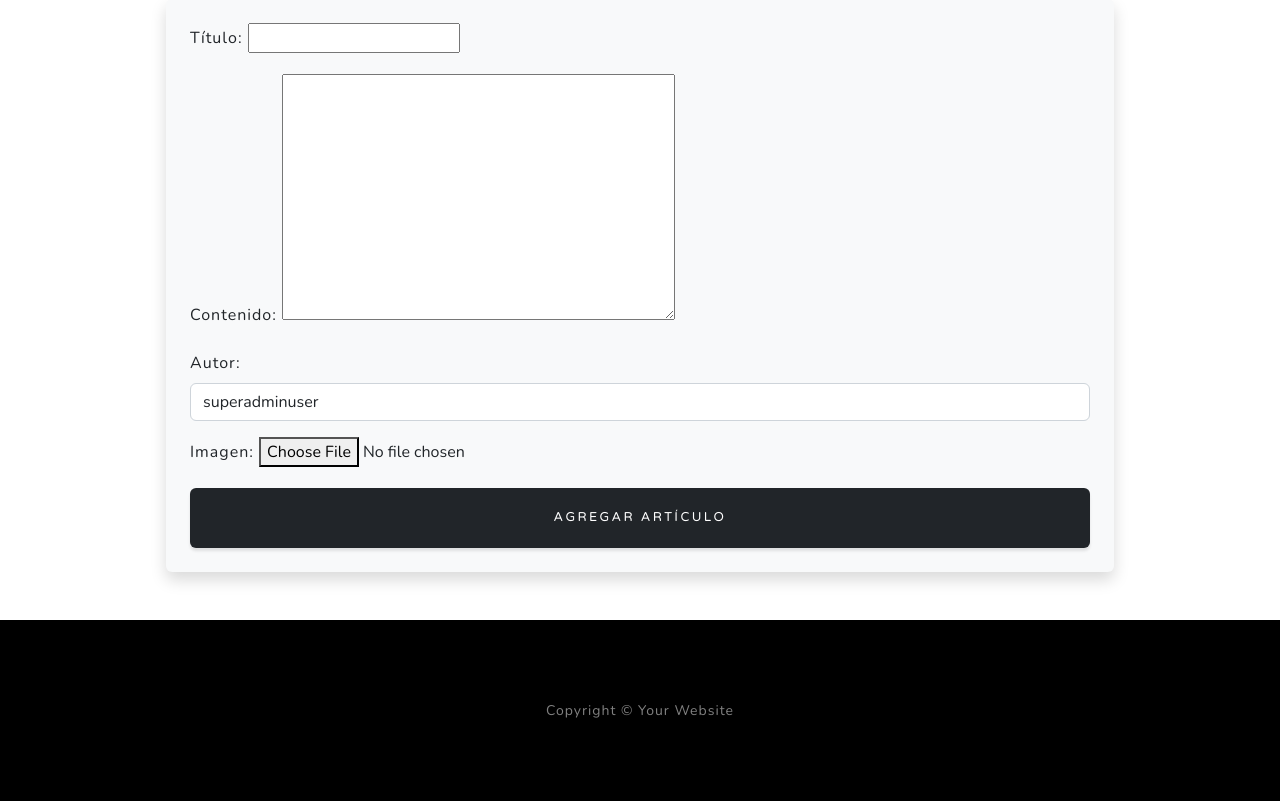
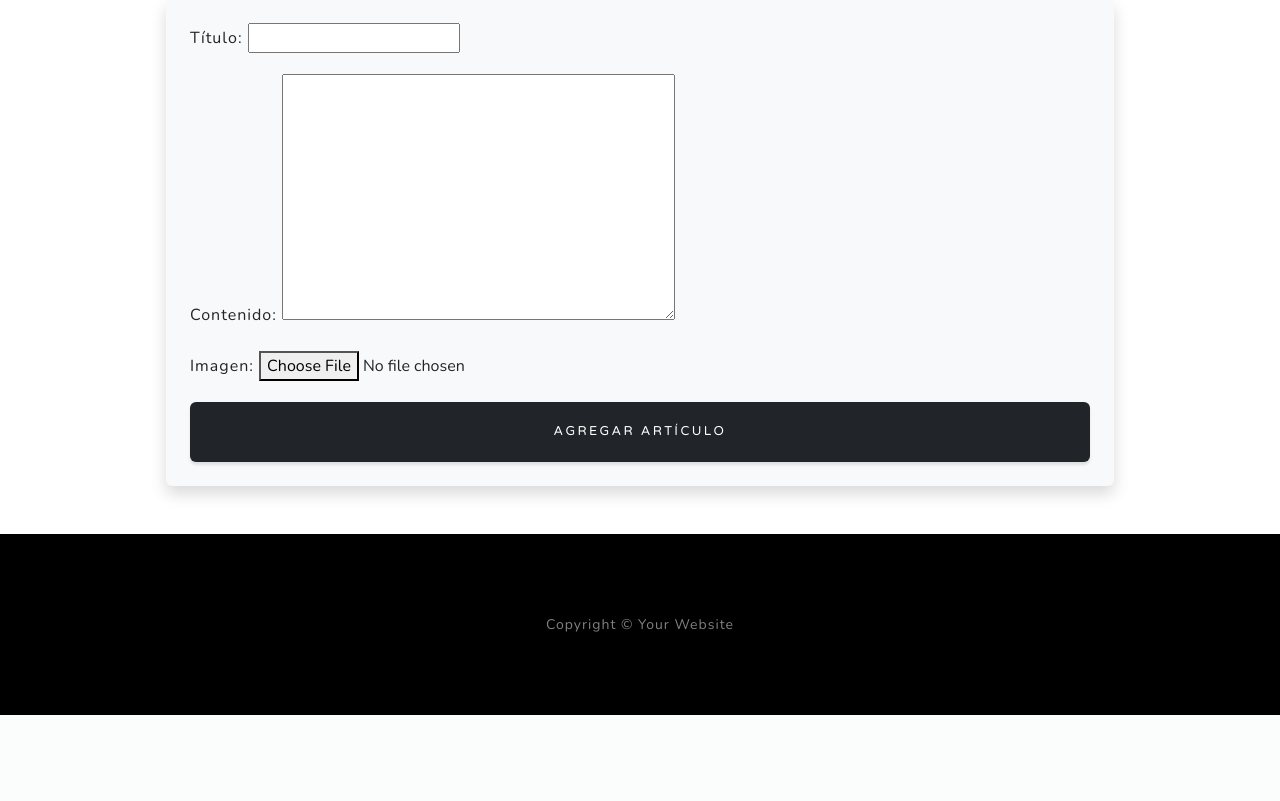
Before and after one commit to GeronimoVP/Engrega-Final-Peregalli, a Django app: page /agregar_articulo/ in a window 1280 px wide. Shown: the part 1375-2176 px from the top of the page. After the commit the page ends 2090 px from the top, so only its background shows below. Run offline with Django 5.2, Linux system fonts and the light colour scheme; a user stored in the database is signed in; some libraries are stand-ins or nearby versions.

Commit message:
se arreglan errores en el codigo

```diff
--- a/AppGero/models.py
+++ b/AppGero/models.py
@@ -17,7 +17,7 @@ class Pregunta(models.Model):
     fecha_creacion = models.DateTimeField(auto_now_add=True)
 
     def __str__(self):
-        return self.titulo
+        return f"{self.titulo} - {self.autor.email}"
 
 class Respuesta(models.Model):
     pregunta = models.ForeignKey(Pregunta, related_name='respuestas', on_delete=models.CASCADE)
@@ -31,11 +31,11 @@ class Respuesta(models.Model):
 class Articulo(models.Model):
     titulo = models.CharField(max_length=200)
     contenido = models.TextField()
-    autor = models.ForeignKey(User, on_delete=models.CASCADE, related_name='articulos_creados')
+    autor = models.ForeignKey(User, on_delete=models.CASCADE)
     imagen = models.ImageField(upload_to='articulos/', null=True, blank=True)
 
     def __str__(self):
-        return self.titulo
+        return f"{self.titulo} - {self.autor.email}"
 
 class Tutorial(models.Model):
     titulo = models.CharField(max_length=200)
--- a/AppGero/templates/appgero/agregar_articulo.html
+++ b/AppGero/templates/appgero/agregar_articulo.html
@@ -19,11 +19,7 @@
                     {{ form.contenido }}
                 </div>
 
-                <div class="mb-3">
-                    <label for="autor" class="form-label">Autor:</label>
-                    <input type="text" id="autor" name="autor" class="form-control" value="{{ user.username }}" readonly>
-                </div>
-
+                <!-- Eliminamos el campo de autor del formulario -->
                 <div class="mb-3">
                     <label for="imagen" class="form-label">Imagen:</label>
                     {{ form.imagen }}
--- a/AppGero/views.py
+++ b/AppGero/views.py
@@ -69,15 +69,18 @@ def agregar_tutorial(request):
 
 @login_required
 def agregar_articulo(request):
-    if request.method == 'POST':
+    if request.method == "POST":
         form = ArticuloForm(request.POST, request.FILES)
         if form.is_valid():
-            form.save()
-            return redirect('inicio')  # Redirige al inicio después de guardar
+            articulo = form.save(commit=False)
+            articulo.autor = request.user  # Asigna el autor como el usuario actual
+            articulo.save()  # Guarda el artículo
+            return redirect('inicio')  # Redirige a la página de inicio o a otra vista específica
     else:
         form = ArticuloForm()
 
-    return render(request, 'appgero/agregar_articulo.html', {'form': form})
+    return render(request, "appgero/agregar_articulo.html", {"form": form})
+
 
 
 def leerArticulos(request):
```
Also changed, not shown: AppGero/migrations/0011_alter_articulo_autor.py (added), db.sqlite3.
